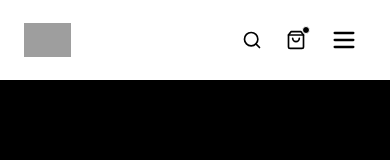
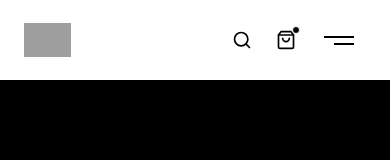
Before and after one commit to gbzqr41/kurumsal-a, a React (Vite) app: page / in a window 390 px wide. Shown: the top 160 px of the page. Built offline with nearby package versions, Linux system fonts and the light colour scheme; grey boxes are pictures that could not be loaded.

Commit message:
feat(Header): Enhance mobile menu icon
Replaced generic X/Menu icons with a custom hamburger icon for the mobile menu. This aligns better with the premium, minimalist aesthetic and provides a more refined user experience.

```diff
--- a/components/Header.tsx
+++ b/components/Header.tsx
@@ -102,11 +102,18 @@ const Header: React.FC = () => {
             </button>
 
             <button
-              className="lg:hidden text-black p-2"
+              className="lg:hidden text-black p-2 flex items-center"
               onClick={() => setIsMenuOpen(!isMenuOpen)}
               aria-label="Menüyü Aç/Kapat"
             >
-              {isMenuOpen ? <X size={28} /> : <Menu size={28} />}
+              {isMenuOpen ? (
+                <X size={28} />
+              ) : (
+                <div className="flex flex-col gap-[5px] items-end px-1">
+                  <div className="w-[30px] h-[2px] bg-black"></div>
+                  <div className="w-[20px] h-[2px] bg-black"></div>
+                </div>
+              )}
             </button>
           </div>
         </div>
```
